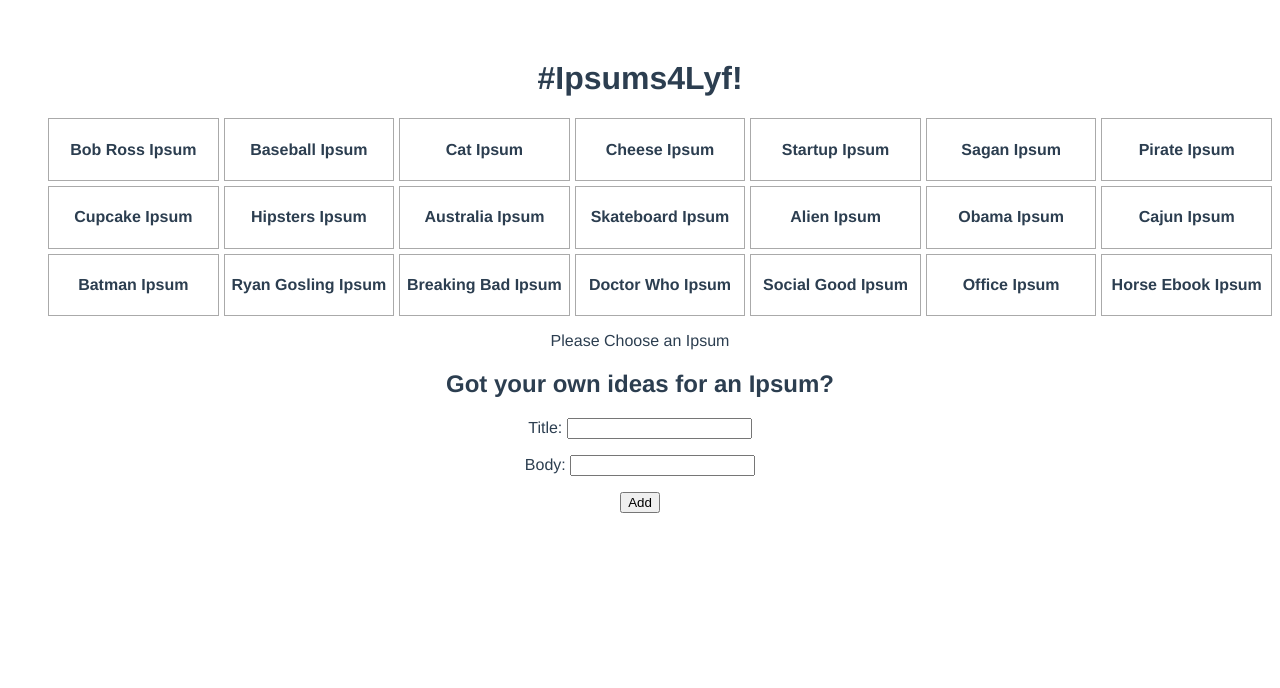
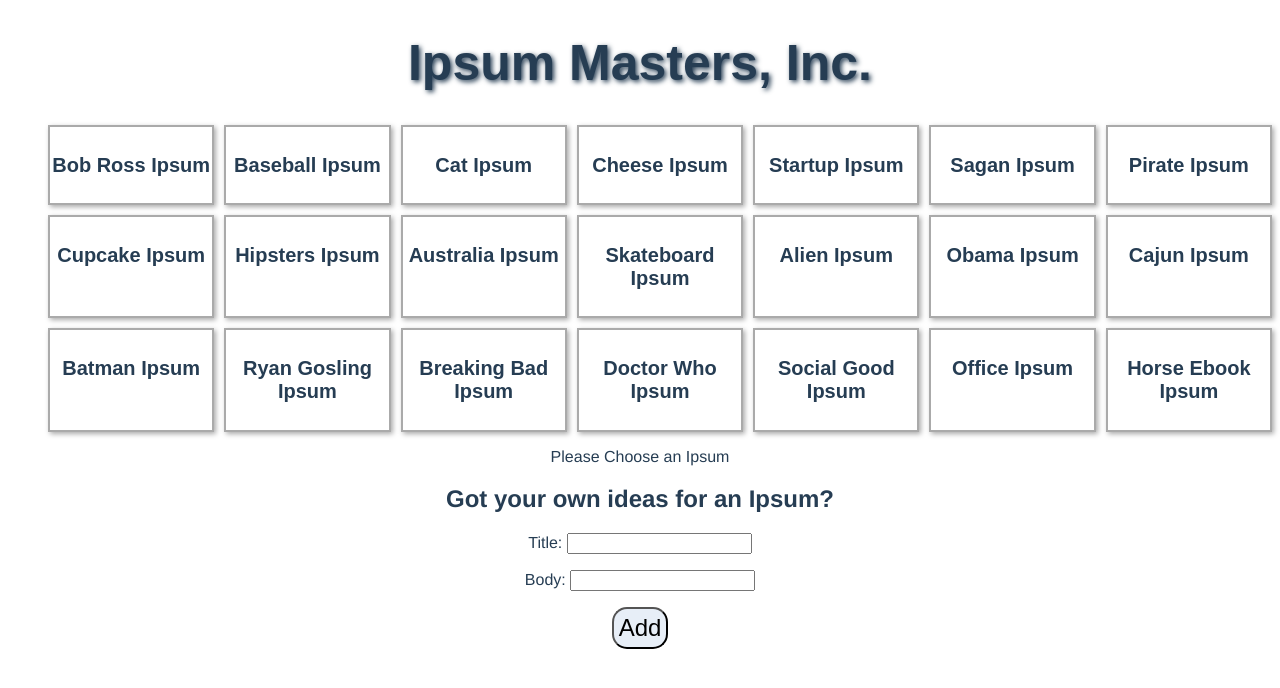
Before and after one commit to alchemy-bootcamp-two-summer-2018/lorem-ipsum-master-detail, a Vue app: page / in a window 1280 px wide. Shown: the top 688 px of the page. Built offline with nearby package versions, Linux system fonts and the light colour scheme.

Commit message:
Add CSS styles

```diff
--- a/src/App.vue
+++ b/src/App.vue
@@ -1,5 +1,5 @@
 <template>
-  <div id="app">
+  <div class="app">
     <Header/>
     <Ipsums/>
   </div>
@@ -25,12 +25,25 @@
 </script>
 
 <style>
-#app {
+
+.app {
   font-family: 'Avenir', Helvetica, Arial, sans-serif;
   -webkit-font-smoothing: antialiased;
   -moz-osx-font-smoothing: grayscale;
   text-align: center;
-  color: #2c3e50;
+  color: #263d53;
   margin-top: 60px;
+  margin: 0;
+  height: 100%;
+}
+
+button:hover {
+  background-color: rgb(164, 250, 190)
+}
+button {
+  background-color: rgb(231, 238, 247);
+  font-size: 24px;
+  border-radius: 15px;
+  padding: 5px 5px;
 }
 </style>
--- a/src/components/AddIpsum.vue
+++ b/src/components/AddIpsum.vue
@@ -12,7 +12,6 @@
             </label>
         </p>
         <button type="submit">Add</button>
-
     </form>
 </template>
 
@@ -42,6 +41,8 @@
 };
 </script>
 
-<style>
-
+<style scoped>
+h2 p {
+        font-family: sans-serif;
+}
 </style>
--- a/src/components/Header.vue
+++ b/src/components/Header.vue
@@ -1,5 +1,7 @@
 <template>
-    <h1>#Ipsums4Lyf!</h1>
+    <header>
+        <h1>Ipsum Masters, Inc.</h1>
+    </header>
 </template>
 
 <script>
@@ -8,6 +10,11 @@
 }
 </script>
 
-<style>
+<style scoped>
+h1 {
+    font-family: sans-serif;
+    font-size: 50px;
+    text-shadow: 2px 2px 5px;
+}
 
 </style>
--- a/src/components/Ipsum.vue
+++ b/src/components/Ipsum.vue
@@ -56,7 +56,6 @@
       this.onUpdate(ipsum);
       this.handleEndEdit();
     },
-
   }
 
 };
--- a/src/components/IpsumDisplay.vue
+++ b/src/components/IpsumDisplay.vue
@@ -1,7 +1,9 @@
 <template>
     <section>
         <span v-if="!editing"
-         v-html="ipsum.body"></span>
+          v-html="ipsum.body"
+        >
+        </span>
 
     </section>
 </template>
--- a/src/components/IpsumForm.vue
+++ b/src/components/IpsumForm.vue
@@ -38,7 +38,7 @@
   methods: {
     handleSubmit() {
       const ipsum = {
-        // key: this.title,
+        key: this.title,
         title: this.title,
         body: this.body,
 
--- a/src/components/IpsumItem.vue
+++ b/src/components/IpsumItem.vue
@@ -3,8 +3,6 @@
     @click="handleClick"
     >
         <h4>{{ ipsum.title }}</h4>
-
-        <!-- {{ ipsum.body }} -->
     </li>
 </template>
 
@@ -24,11 +22,25 @@
 };
 </script>
 
-<style>
+<style scopted>
   li {
   list-style: none;
   text-align: center;
-  border: 1px solid #aaa;
+  border: 2px solid #aaa;
+  box-shadow: 2px 2px 5px #aaa;
+}
+
+h4 {
+  font-family: sans-serif;
+  font-size: 20px;
+}
+
+selected:hover {
+  background-color: rgb(164, 250, 190)
+}
+
+li:hover {
+  background-color: rgb(164, 250, 190)
 }
 
 .selected {
--- a/src/components/IpsumList.vue
+++ b/src/components/IpsumList.vue
@@ -29,6 +29,6 @@
 ul {
   display: grid;
   grid-template-columns: repeat(auto-fit, minmax(150px, 1fr));
-  grid-gap: 5px;
+  grid-gap: 10px;
 }
 </style>
```
